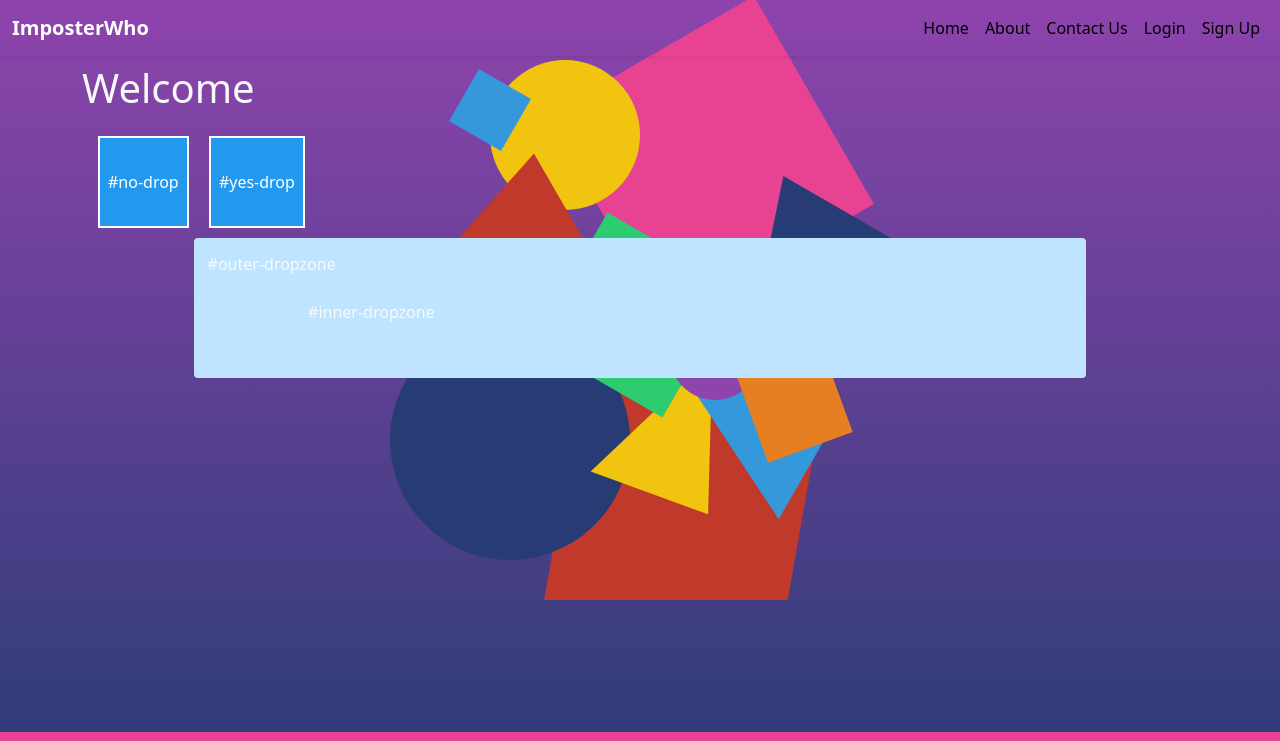
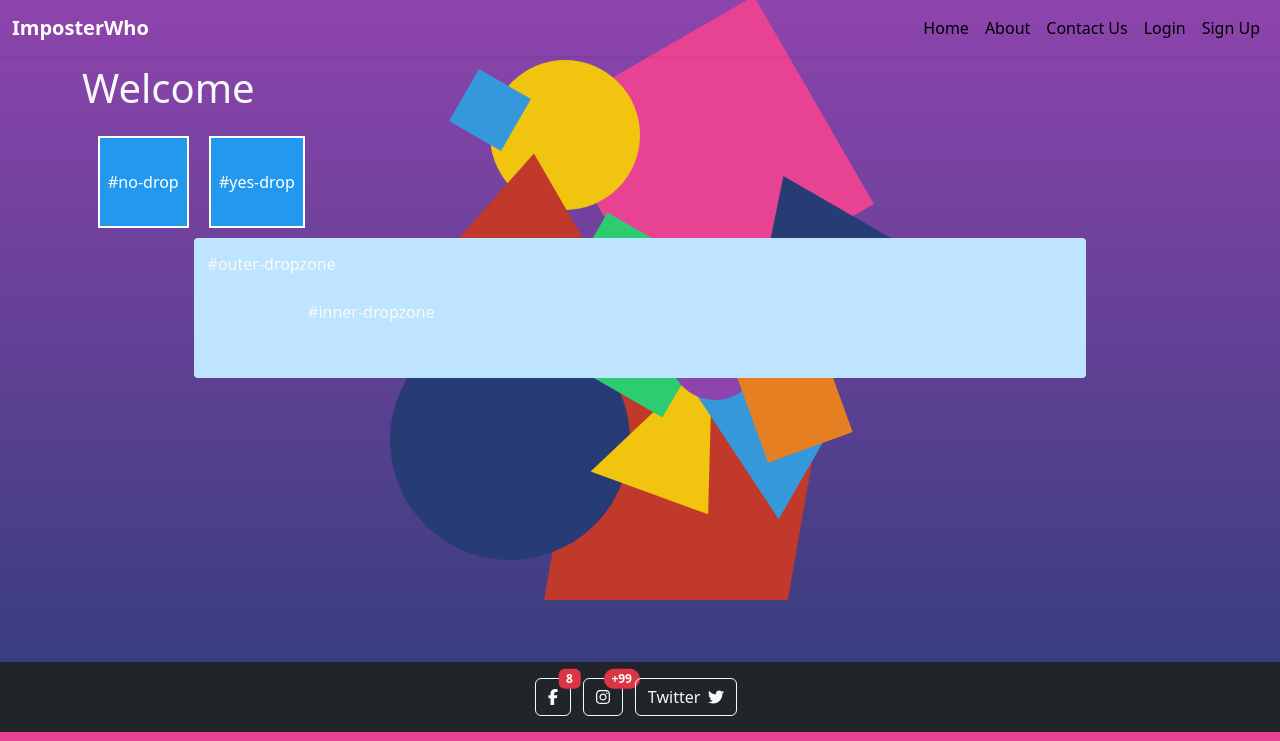
Before and after one commit to plexoio/imposterwho, a Django app: page /game/ in a window 1280 px wide. Shown: the top 741 px of the page. Run offline with Django 5.2, Linux system fonts and the light colour scheme; parts of the project's set-up code (start-up, migrations or seed data) failed here and were passed over; some libraries are stand-ins or nearby versions.

Commit message:
feature: add social media tags

```diff
--- a/templates/base.html
+++ b/templates/base.html
@@ -147,6 +147,27 @@
         {% endblock %}
     </main>
 
+    <!-- Social Media Section -->
+    <div class="bg-dark text-center py-3">
+        <!-- Facebook -->
+        <a class="btn btn-outline-light me-2 position-relative" href="#!" role="button">
+            <i class="fab fa-facebook-f"></i>
+            <span class="badge bg-danger position-absolute top-0 start-100 translate-middle">8</span>
+        </a>
+
+        <!-- Instagram -->
+        <button type="button" class="btn btn-outline-light me-2 position-relative">
+            <i class="fab fa-instagram"></i>
+            <span class="position-absolute top-0 start-100 translate-middle badge rounded-pill bg-danger">+99</span>
+        </button>
+
+        <!-- Twitter -->
+        <button type="button" class="btn btn-outline-light me-2 position-relative">
+            Twitter <i class="fab fa-twitter ms-1"></i>
+            <span class="position-absolute top-0 start-100 translate-middle badge border border-light rounded-circle bg-danger p-2"></span>
+        </button>
+    </div>
+
     <!-- Footer -->
     <footer class="bg-footer text-center text-white py-2 mt-auto">
         <div class="container">
```
